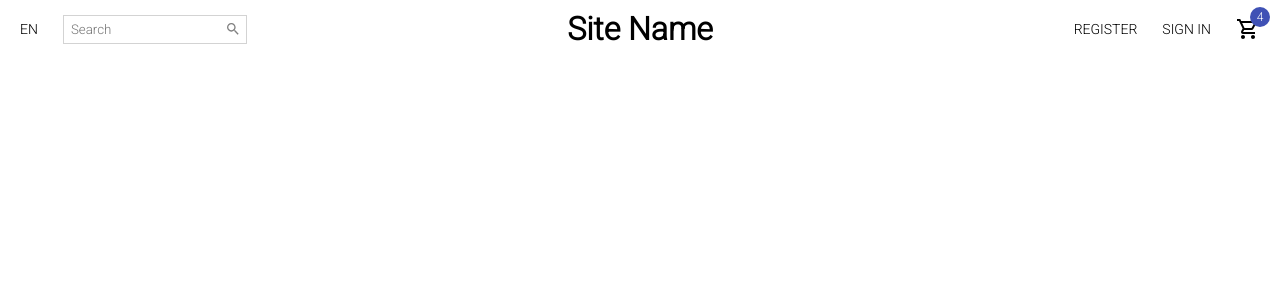
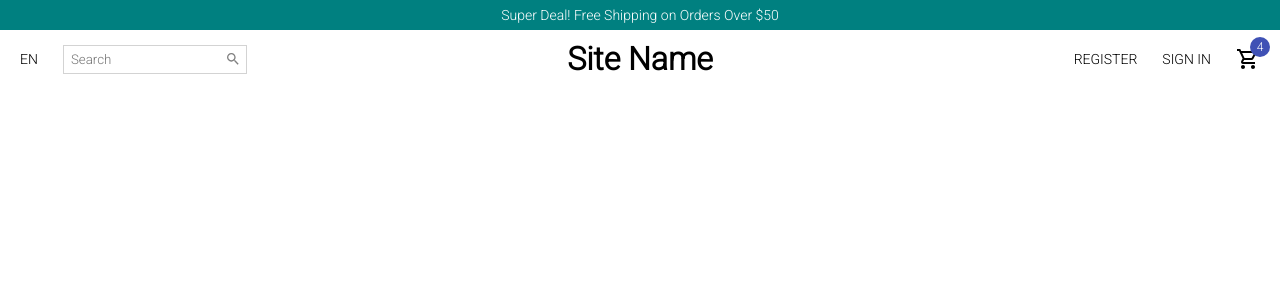
Before and after one commit to SincerelyBrittany/e-commerce-mern-site, a React (Create React App) app in the folder frontend/: page / in a window 1280 px wide. Shown: the top 300 px of the page. Built offline with nearby package versions, Linux system fonts and the light colour scheme; a web font is replaced by a local one.

Commit message:
adds announcement component

```diff
--- a/frontend/src/App.jsx
+++ b/frontend/src/App.jsx
@@ -1,9 +1,11 @@
+import Announcement from "./components/Announcement";
 import Navbar from "./components/Navbar";
 import { Home } from "./pages/Home";
 
 const App = () => {
   return (
     <div>
+      <Announcement />
       <Navbar />
     </div>
   );
--- /dev/null
+++ b/frontend/src/components/Announcement.jsx
@@ -0,0 +1,18 @@
+import styled from "styled-components";
+
+const Container = styled.div`
+  height: 30px;
+  background-color: teal;
+  color: white;
+  display: flex;
+  align-items: center;
+  justify-content: center;
+  font-size: 14px;
+  font-weight: 500;
+`;
+
+const Announcement = () => {
+  return <Container>Super Deal! Free Shipping on Orders Over $50</Container>;
+};
+
+export default Announcement;
```
